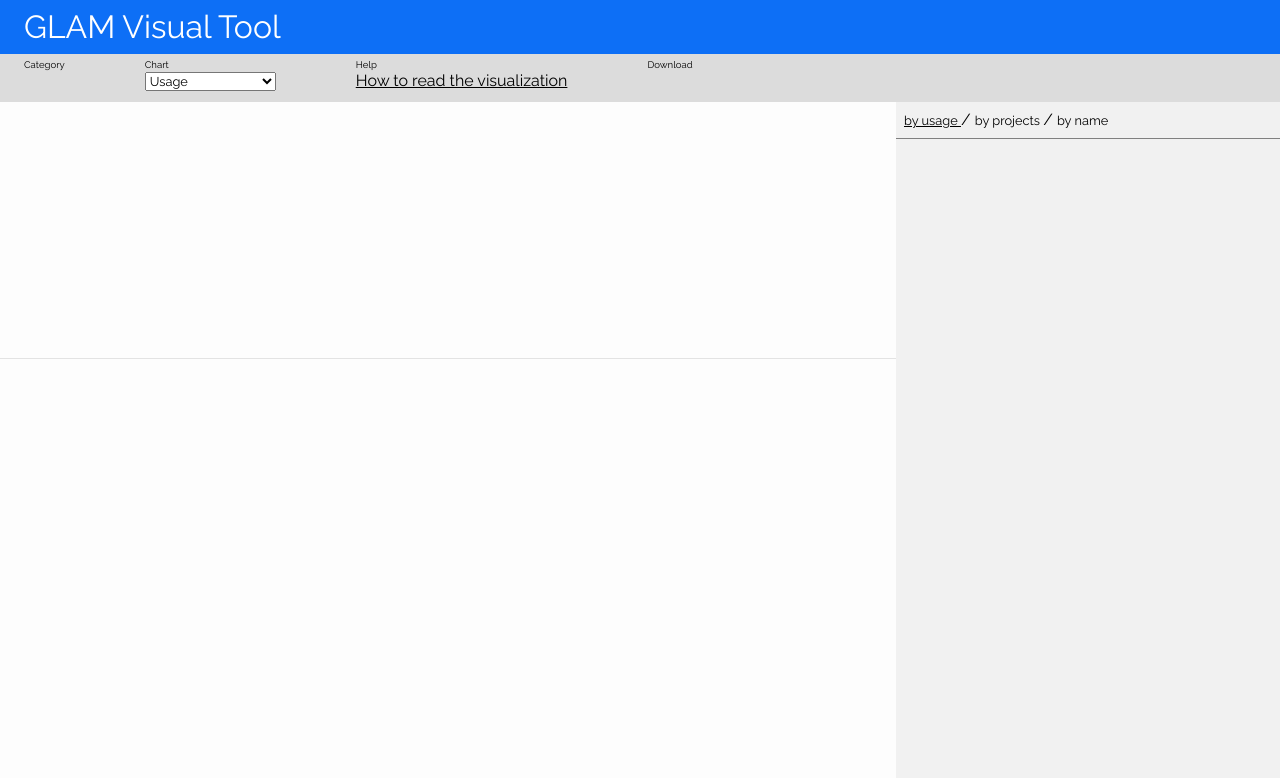
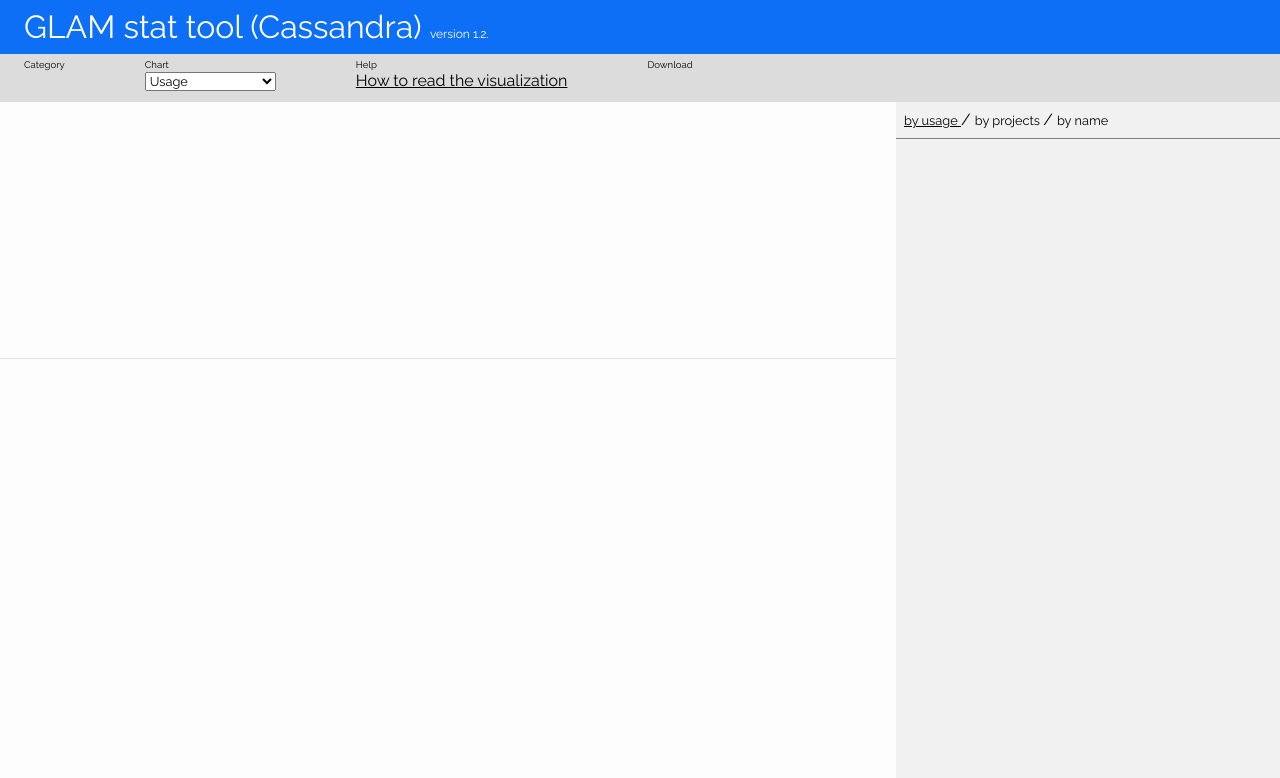
Before and after one commit to synapta/cassandra-GLAM-tools, a Python web app: template app/pages/views/usage/index.html in a window 1280 px wide. Shown: the top 778 px of the page. Run offline with Jinja, Linux system fonts and the light colour scheme; the template is opened without the code that fills it, so the values that code supplies are empty; some libraries are stand-ins or nearby versions.

Commit message:
improved style

```diff
--- a/app/pages/assets/bower.json
+++ b/app/pages/assets/bower.json
@@ -7,7 +7,7 @@
   "private": true,
   "dependencies": {
     "jquery": "#3.1.1",
-    "d3": "4.4.0",
+    "d3": "4.4.0"
   },
   "keywords": [
     "GLAM"
--- a/app/pages/assets/scripts/donut.js
+++ b/app/pages/assets/scripts/donut.js
@@ -1,6 +1,6 @@
 var donutChartDraw = function(div, query) {
     var donut = donutChart(div)
-        .width(300)
+        .width(400)
         .height(200)
         .cornerRadius(3) // sets how rounded the corners are on each slice
         .padAngle(0.015) // effectively dictates the gap between slices
@@ -126,7 +126,7 @@
               .attr('x', legendRectSize + legendSpacing)
               .attr('y', legendRectSize - legendSpacing/2)
               .style('font-size', '0.7rem')
-              .text(function(d,i) { return data[i].tipo.replace(/wiki$/,"").toUpperCase() + " - " + data[i].n; });
+              .text(function(d,i) { return data[i].tipo.replace(/wiki$/,"").toUpperCase() + " - " + formatter(data[i].n); });
             // ===========================================================================================
             // Functions
 
@@ -186,8 +186,8 @@
 
                     // leave off 'dy' attr for first tspan so the 'dy' attr on text element works. The 'dy' attr on
                     // tspan effectively imitates a line break.
-                    if (i === 0) tip += '<tspan x="0">' + value + '</tspan>';
-                    else tip += '<tspan x="0" dy="1.2em">' + value + '</tspan>';
+                    if (i === 0) tip += '<tspan x="0">' + formatter(value) + '</tspan>';
+                    else tip += '<tspan x="0" dy="1.2em">' + formatter(value) + '</tspan>';
                     i++;
                 }
 
--- a/app/pages/assets/style/style.css
+++ b/app/pages/assets/style/style.css
@@ -50,7 +50,7 @@
 }
 #topbar h1 {
   display:inline;
-  padding: 0 0.5em;
+  padding-left: 0.5em;
 }
 #topbar h2 {
   display:inline;
--- a/app/pages/index.html
+++ b/app/pages/index.html
@@ -1,7 +1,7 @@
 <!DOCTYPE html>
 <html>
 	<head>
-		<title>GLAM Visual Tool</title>
+		<title>GLAM stat tool (Cassandra)</title>
 		<meta name="viewport" content="width=device-width, initial-scale=1.0">
 		<meta charset="utf-8">
 		<meta http-equiv="Access-Control-Allow-Origin" content="*"/>
@@ -14,8 +14,9 @@
 		<header id="topbar" class="top_bar">
 			<div>
 				<h1>
-					<a href="/">GLAM Visual Tool</a>
+					<a href="/">GLAM stat tool (Cassandra)</a>
 				</h1>
+				<span style="color:white; font-size:12px;">version 1.2.</span>
 			</div>
 		</header>
 
--- a/app/pages/views/category-network/index.html
+++ b/app/pages/views/category-network/index.html
@@ -1,7 +1,7 @@
 <!DOCTYPE html>
 <html>
 	<head>
-		<title>GLAM Visual Tool | Category network</title>
+		<title>Category network | GLAM stat tool (Cassandra)</title>
 		<meta name="viewport" content="width=device-width, initial-scale=1.0">
 		<meta charset="utf-8">
 		<meta http-equiv="Access-Control-Allow-Origin" content="*"/>
@@ -13,8 +13,9 @@
 		<base id="basebase" href=""/>
 		<header id="topbar" class="top_bar">
 			<h1>
-				<a href="/">GLAM Visual Tool</a>
+				<a href="/">GLAM stat tool (Cassandra)</a>
 			</h1>
+			<span style="color:white; font-size:12px;">version 1.2.</span>
 			<h2>
 				<a class="glamName" href=".."></a>
 			</h2>
--- a/app/pages/views/index.html
+++ b/app/pages/views/index.html
@@ -1,7 +1,7 @@
 <!DOCTYPE html>
 <html>
 	<head>
-		<title>GLAM Visual Tool</title>
+		<title>GLAM stat tool (Cassandra)</title>
 		<meta name="viewport" content="width=device-width, initial-scale=1.0">
 		<meta charset="utf-8">
 		<meta http-equiv="Access-Control-Allow-Origin" content="*"/>
@@ -22,8 +22,9 @@
 		<base id="basebase" href=""/>
 		<header id="topbar" class="top_bar">
 			<h1>
-				<a href="/">GLAM Visual Tool</a>
+				<a href="/">GLAM stat tool (Cassandra)</a>
 			</h1>
+			<span style="color:white; font-size:12px;">version 1.2.</span>
 			<h2>
 				<a href="index.html" class="glamName"></a>
 			</h2>
--- a/app/pages/views/page-views/index.html
+++ b/app/pages/views/page-views/index.html
@@ -1,7 +1,7 @@
 <!DOCTYPE html>
 <html>
 	<head>
-		<title>GLAM Visual Tool | Views</title>
+		<title>Views | GLAM stat tool (Cassandra)</title>
 		<meta name="viewport" content="width=device-width, initial-scale=1.0">
 		<meta charset="utf-8">
 		<meta http-equiv="Access-Control-Allow-Origin" content="*"/>
@@ -14,8 +14,9 @@
 		<base id="basebase" href=""/>
 		<header id="topbar" class="top_bar">
 			<h1>
-				<a href="/">GLAM Visual Tool</a>
+				<a href="/">GLAM stat tool (Cassandra)</a>
 			</h1>
+			<span style="color:white; font-size:12px;">version 1.2.</span>
 			<h2>
 				<a class="glamName" href=".."></a>
 			</h2>
--- a/app/pages/views/usage/functions.js
+++ b/app/pages/views/usage/functions.js
@@ -175,11 +175,11 @@
 				  window.location.href('/500');
 			}
 			$("#usage_stat").append("<br><br>");
-			$("#usage_stat").append("Distinct media used: <b>" + data.totalImagesUsed + "</b> / <span id='totalMediaNum'></span>");
+			$("#usage_stat").append("Distinct media used: <b>" + formatter(data.totalImagesUsed) + "</b> / <span id='totalMediaNum'></span>");
 			$("#usage_stat").append("<br><br>");
-			$("#usage_stat").append("Total projects involved: <b>" + data.totalProjects + "</b>");
+			$("#usage_stat").append("Total projects involved: <b>" + formatter(data.totalProjects) + "</b>");
 			$("#usage_stat").append("<br><br>");
-			$("#usage_stat").append("Total pages enhanced: <b>" + data.totalPages + "</b>");
+			$("#usage_stat").append("Total pages enhanced: <b>" + formatter(data.totalPages) + "</b>");
 
 			setTotalMediaNum();
 	});
--- a/app/pages/views/usage/index.html
+++ b/app/pages/views/usage/index.html
@@ -1,7 +1,7 @@
 <!DOCTYPE html>
 <html>
 	<head>
-		<title>GLAM Visual Tool | Usage</title>
+		<title>Usage | GLAM stat tool (Cassandra)</title>
 		<meta name="viewport" content="width=device-width, initial-scale=1.0">
 		<meta charset="utf-8">
 		<meta http-equiv="Access-Control-Allow-Origin" content="*"/>
@@ -14,8 +14,9 @@
 		<base id="basebase" href=""/>
 		<header id="topbar" class="top_bar">
 			<h1>
-				<a href="/">GLAM Visual Tool</a>
+				<a href="/">GLAM stat tool (Cassandra)</a>
 			</h1>
+			<span style="color:white; font-size:12px;">version 1.2.</span>
 			<h2>
 				<a class="glamName" href=".."></a>
 			</h2>
--- a/app/pages/views/user-contributions/index.html
+++ b/app/pages/views/user-contributions/index.html
@@ -1,7 +1,7 @@
 <!DOCTYPE html>
 <html>
 	<head>
-		<title>GLAM Visual Tool | User contributions</title>
+		<title>User contributions | GLAM stat tool (Cassandra)</title>
 		<meta name="viewport" content="width=device-width, initial-scale=1.0">
 		<meta charset="utf-8">
 		<meta http-equiv="Access-Control-Allow-Origin" content="*"/>
@@ -13,8 +13,9 @@
 		<base id="basebase" href=""/>
 		<header id="topbar" class="top_bar">
 			<h1>
-				<a href="/">GLAM Visual Tool</a>
+				<a href="/">GLAM stat tool (Cassandra)</a>
 			</h1>
+			<span style="color:white; font-size:12px;">version 1.2.</span>
 			<h2>
 				<a class="glamName" href=".."></a>
 			</h2>
--- a/etl/config.js
+++ b/etl/config.js
@@ -3,8 +3,8 @@
 
 var connectionToWMF = new MariaClient({
     host: '127.0.0.1',
-    user: 'u3175',
-    password: 'oolahaerohdeovei',
+    user: 'uxxxx', //PUT HERE YOUR USER
+    password: 'xxxx', //PUT HERE YOUR PWD
     db: 'commonswiki_p'
 });
 
```
Also changed, not shown: app/api.js (+11 -4 lines).
